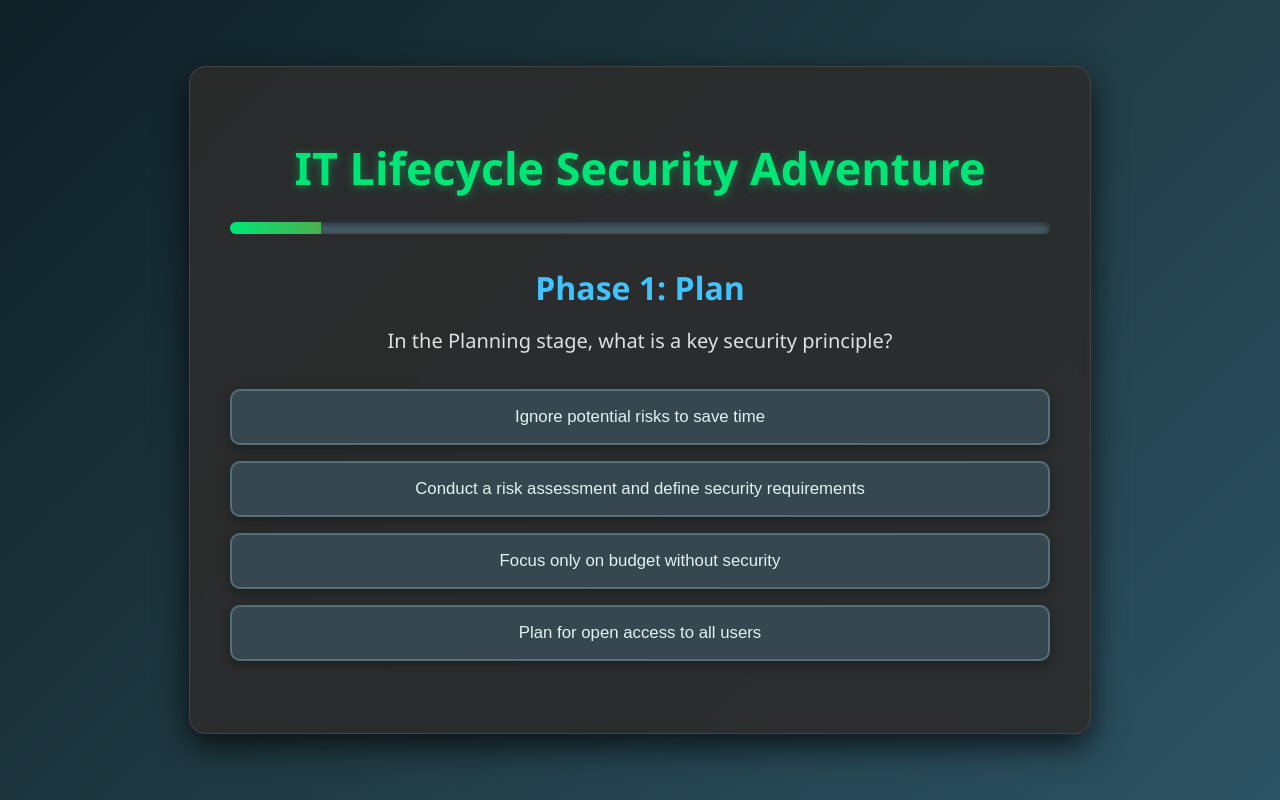
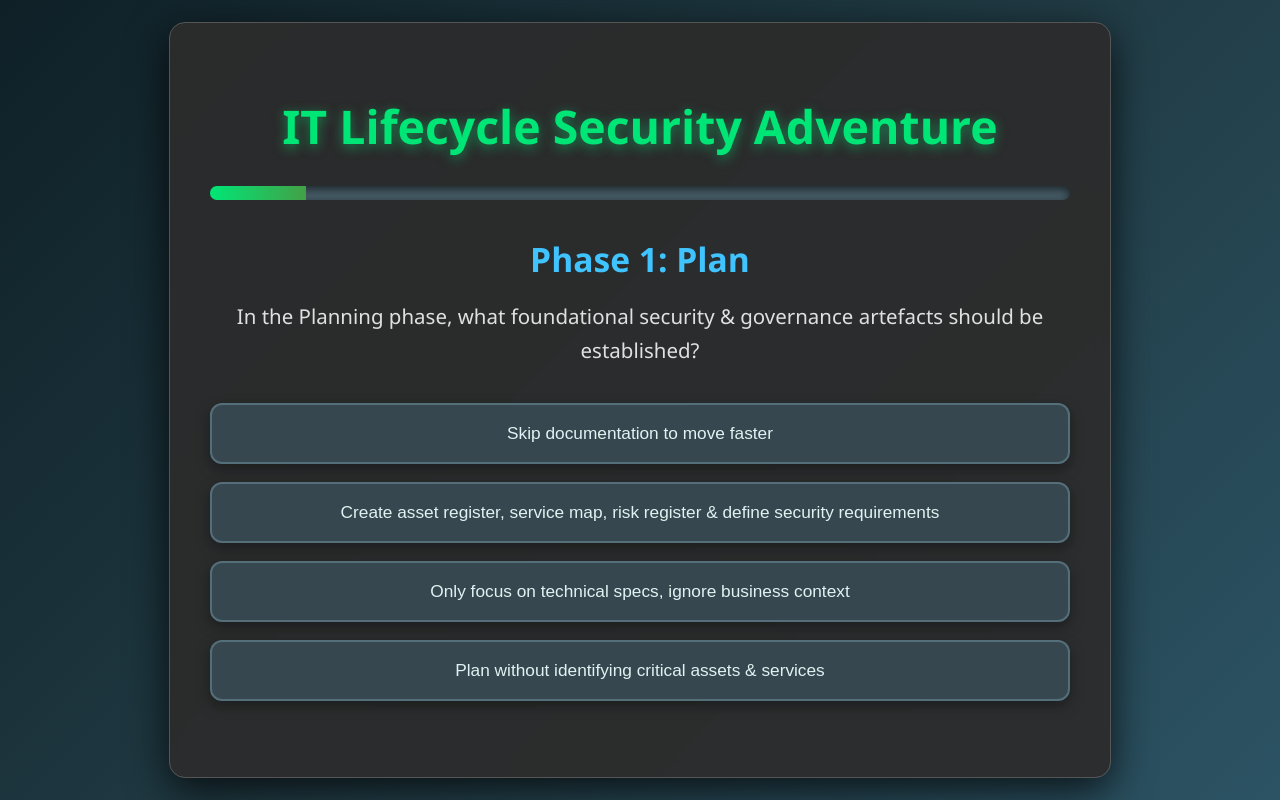
Before and after one commit to mr-r3b00t/service_lifecycle_adventure, a plain HTML site: page index.html in a window 1280 px wide. Drawn offline with Linux system fonts and the light colour scheme.

Commit message:
Update index.html

```diff
--- a/index.html
+++ b/index.html
@@ -3,7 +3,7 @@
 <head>
     <meta charset="UTF-8">
     <meta name="viewport" content="width=device-width, initial-scale=1.0">
-    <title>IT Lifecycle Security Adventure</title>
+    <title>IT Lifecycle Security Adventure - Enhanced</title>
     <style>
         body {
             font-family: 'Segoe UI', Tahoma, Geneva, Verdana, sans-serif;
@@ -19,84 +19,84 @@
         }
 
         #game-container {
-            background: rgba(44, 44, 44, 0.92);
+            background: rgba(44, 44, 44, 0.94);
             border-radius: 16px;
             padding: 40px;
-            max-width: 820px;
-            width: 92%;
-            box-shadow: 0 12px 32px rgba(0, 0, 0, 0.7);
+            max-width: 860px;
+            width: 94%;
+            box-shadow: 0 12px 40px rgba(0, 0, 0, 0.75);
             text-align: center;
             position: relative;
             overflow-y: auto;
-            max-height: 92vh;
-            backdrop-filter: blur(6px);
-            border: 1px solid #444;
+            max-height: 94vh;
+            backdrop-filter: blur(8px);
+            border: 1px solid #555;
         }
 
         h1 {
             color: #00e676;
-            font-size: 2.8em;
-            margin-bottom: 24px;
-            text-shadow: 0 2px 10px rgba(0, 230, 118, 0.4);
+            font-size: 2.9em;
+            margin-bottom: 28px;
+            text-shadow: 0 3px 12px rgba(0, 230, 118, 0.5);
         }
 
         #stage-title {
             color: #40c4ff;
-            font-size: 2em;
-            margin: 24px 0 16px;
+            font-size: 2.1em;
+            margin: 28px 0 18px;
             font-weight: 600;
         }
 
         #question {
-            font-size: 1.25em;
-            margin: 0 0 32px;
-            line-height: 1.6;
+            font-size: 1.28em;
+            margin: 0 0 36px;
+            line-height: 1.65;
         }
 
         .options {
             display: flex;
             flex-direction: column;
-            gap: 16px;
-            margin-bottom: 32px;
+            gap: 18px;
+            margin-bottom: 36px;
         }
 
         .option-btn {
             background: #37474f;
             border: 2px solid #546e7a;
             color: #e0f2f1;
-            padding: 16px 24px;
-            font-size: 1.05em;
-            border-radius: 10px;
+            padding: 18px 26px;
+            font-size: 1.08em;
+            border-radius: 12px;
             cursor: pointer;
-            transition: all 0.3s ease;
-            box-shadow: 0 4px 12px rgba(0,0,0,0.3);
+            transition: all 0.35s ease;
+            box-shadow: 0 5px 14px rgba(0,0,0,0.35);
         }
 
         .option-btn:hover:not(:disabled) {
             background: #455a64;
-            transform: translateY(-3px);
-            box-shadow: 0 8px 20px rgba(0,0,0,0.4);
+            transform: translateY(-4px);
+            box-shadow: 0 10px 24px rgba(0,0,0,0.45);
         }
 
         .option-btn.correct {
             background: #2e7d32;
             border-color: #1b5e20;
-            box-shadow: 0 0 20px rgba(46, 125, 50, 0.6);
+            box-shadow: 0 0 24px rgba(46, 125, 50, 0.7);
         }
 
         .option-btn.incorrect {
             background: #c62828;
             border-color: #b71c1c;
-            box-shadow: 0 0 20px rgba(198, 40, 40, 0.5);
+            box-shadow: 0 0 24px rgba(198, 40, 40, 0.6);
         }
 
         #feedback {
-            font-size: 1.15em;
-            margin: 24px 0;
-            padding: 20px;
-            border-radius: 10px;
+            font-size: 1.18em;
+            margin: 28px 0;
+            padding: 22px;
+            border-radius: 12px;
             display: none;
-            box-shadow: 0 6px 16px rgba(0,0,0,0.4);
+            box-shadow: 0 8px 20px rgba(0,0,0,0.45);
         }
 
         #feedback.correct { background: #1b5e20; color: #e8f5e9; }
@@ -105,82 +105,84 @@
         #next-btn, #restart-btn {
             background: #0288d1;
             color: white;
-            padding: 16px 40px;
-            font-size: 1.15em;
+            padding: 18px 48px;
+            font-size: 1.2em;
             border: none;
-            border-radius: 10px;
+            border-radius: 12px;
             cursor: pointer;
-            transition: all 0.3s ease;
-            margin: 20px 12px 0;
-            box-shadow: 0 6px 16px rgba(2, 136, 209, 0.3);
+            transition: all 0.35s ease;
+            margin: 24px 14px 0;
+            box-shadow: 0 8px 20px rgba(2, 136, 209, 0.35);
         }
 
         #next-btn:hover, #restart-btn:hover {
-            background: #0277bd;
-            transform: translateY(-3px);
-            box-shadow: 0 10px 24px rgba(2, 136, 209, 0.5);
+            transform: translateY(-4px);
+            box-shadow: 0 12px 28px rgba(2, 136, 209, 0.55);
         }
+
+        #next-btn { background: #0288d1; }
+        #next-btn:hover { background: #0277bd; }
 
         #restart-btn {
             background: #f57c00;
-            box-shadow: 0 6px 16px rgba(245, 124, 0, 0.4);
+            box-shadow: 0 8px 20px rgba(245, 124, 0, 0.45);
         }
 
         #restart-btn:hover {
             background: #ef6c00;
-            box-shadow: 0 10px 24px rgba(245, 124, 0, 0.6);
+            box-shadow: 0 12px 28px rgba(245, 124, 0, 0.65);
         }
 
         #progress-bar {
             background: #455a64;
-            border-radius: 20px;
-            height: 12px;
-            margin: 0 0 32px;
+            border-radius: 24px;
+            height: 14px;
+            margin: 0 0 36px;
             overflow: hidden;
-            box-shadow: inset 0 2px 6px rgba(0,0,0,0.5);
+            box-shadow: inset 0 3px 8px rgba(0,0,0,0.6);
         }
 
         #progress-fill {
-            background: linear-gradient(90deg, #00e676, #4caf50);
+            background: linear-gradient(90deg, #00e676, #43a047);
             height: 100%;
             width: 0;
-            transition: width 0.6s ease;
+            transition: width 0.7s ease;
         }
 
         .incident-alert {
             background: #d84315;
             color: white;
-            padding: 22px;
-            border-radius: 10px;
-            margin: 24px 0;
+            padding: 24px;
+            border-radius: 12px;
+            margin: 28px 0;
             font-weight: bold;
-            box-shadow: 0 6px 20px rgba(216, 67, 21, 0.5);
-            animation: pulse 1.8s infinite;
+            box-shadow: 0 8px 24px rgba(216, 67, 21, 0.6);
+            animation: pulse 1.6s infinite;
         }
 
         @keyframes pulse {
             0%, 100% { transform: scale(1); }
-            50% { transform: scale(1.04); }
+            50% { transform: scale(1.045); }
         }
 
         #result-screen {
             display: none;
-            padding: 40px 20px;
+            padding: 48px 24px;
         }
 
         #score-display {
-            font-size: 3.2em;
+            font-size: 3.6em;
             font-weight: bold;
-            margin: 30px 0;
+            margin: 36px 0;
         }
 
-        .pass { color: #00e676; text-shadow: 0 0 20px #00e676; }
-        .fail { color: #ff5252; text-shadow: 0 0 20px #ff5252; }
+        .pass { color: #00e676; text-shadow: 0 0 24px #00e676; }
+        .fail  { color: #ff5252; text-shadow: 0 0 24px #ff5252; }
 
         #result-message {
-            font-size: 1.4em;
-            margin: 20px 0 40px;
-            line-height: 1.5;
+            font-size: 1.45em;
+            margin: 24px 0 48px;
+            line-height: 1.6;
         }
     </style>
 </head>
@@ -196,7 +198,7 @@
             <div id="question"></div>
             <div class="options" id="options"></div>
             <div id="feedback"></div>
-            <button id="next-btn">Next Stage →</button>
+            <button id="next-btn">Next Phase →</button>
         </div>
 
         <div id="result-screen">
@@ -209,70 +211,70 @@
 
     <script>
         const stages = [
-            { name: "Plan", question: "In the Planning stage, what is a key security principle?",
+            { name: "Plan", question: "In the Planning phase, what foundational security & governance artefacts should be established?",
               options: [
-                { text: "Ignore potential risks to save time", correct: false, feedback: "Wrong – early risk identification prevents major issues." },
-                { text: "Conduct a risk assessment and define security requirements", correct: true, feedback: "Correct! Security starts with planning." },
-                { text: "Focus only on budget without security", correct: false, feedback: "Wrong – budget must include security controls." },
-                { text: "Plan for open access to all users", correct: false, feedback: "Wrong – least privilege should be planned." }
+                { text: "Skip documentation to move faster", correct: false, feedback: "Incorrect – lack of documentation creates blind spots." },
+                { text: "Create asset register, service map, risk register & define security requirements", correct: true, feedback: "Correct! Asset registers, service maps and key business documentation provide the context needed for effective security planning." },
+                { text: "Only focus on technical specs, ignore business context", correct: false, feedback: "Wrong – security must align with business value & dependencies." },
+                { text: "Plan without identifying critical assets & services", correct: false, feedback: "Wrong – you can't protect what you don't know exists." }
               ]},
-            { name: "Design", question: "How should security be integrated during Design?",
+            { name: "Design", question: "During Design, how do asset registers & service maps help security?",
               options: [
-                { text: "Add security as an afterthought", correct: false, feedback: "Wrong – too late and expensive." },
-                { text: "Use secure design patterns (encryption, auth, least privilege)", correct: true, feedback: "Correct – security by design." },
-                { text: "Prioritize aesthetics over secure protocols", correct: false, feedback: "Wrong – security first." },
-                { text: "Ignore compliance standards", correct: false, feedback: "Wrong – compliance shapes secure design." }
+                { text: "They are not needed once planning is done", correct: false, feedback: "Wrong – they inform secure architecture decisions." },
+                { text: "They help identify crown-jewel assets and design appropriate controls (segmentation, encryption, access models)", correct: true, feedback: "Correct – service maps reveal dependencies; asset registers highlight what needs protection." },
+                { text: "Use them only for compliance checkboxes", correct: false, feedback: "Wrong – they drive real risk-based design." },
+                { text: "Ignore them and design freely", correct: false, feedback: "Wrong – leads to unprotected critical paths." }
               ]},
-            { name: "Build", question: "What's essential for security in the Build stage?",
+            { name: "Build", question: "In Build, how should asset & service information be used?",
               options: [
-                { text: "Use unverified third-party libraries", correct: false, feedback: "Wrong – supply chain risk." },
-                { text: "Implement secure coding & regular code reviews", correct: true, feedback: "Correct – catches vulnerabilities early." },
-                { text: "Rush without testing code", correct: false, feedback: "Wrong – speed over safety fails." },
-                { text: "Store secrets in plain text", correct: false, feedback: "Wrong – use secret management." }
+                { text: "Build everything the same way regardless of criticality", correct: false, feedback: "Wrong – criticality should drive hardening levels." },
+                { text: "Apply security controls proportionate to asset criticality from the register & service map", correct: true, feedback: "Correct – high-value assets get stricter build standards (e.g. secure boot, code signing)." },
+                { text: "Don't tag or label assets during build", correct: false, feedback: "Wrong – tagging enables lifecycle tracking." },
+                { text: "Store all secrets in config files", correct: false, feedback: "Wrong – use vault solutions referenced in design." }
               ]},
-            { name: "Test", question: "What security testing is critical in Test stage?",
+            { name: "Test", question: "How do service maps support security testing?",
               options: [
-                { text: "Only functional testing", correct: false, feedback: "Wrong – misses security flaws." },
-                { text: "Penetration testing & vulnerability scanning", correct: true, feedback: "Correct – finds real exploits." },
-                { text: "Test directly in production", correct: false, feedback: "Wrong – use isolated environments." },
-                { text: "Skip input validation tests", correct: false, feedback: "Wrong – XSS & injection common." }
+                { text: "They have no role in testing", correct: false, feedback: "Wrong – they show attack paths." },
+                { text: "They help scope penetration tests and identify critical integration points to validate", correct: true, feedback: "Correct – testers can focus on high-risk interfaces & crown jewels." },
+                { text: "Only test low-value assets", correct: false, feedback: "Wrong – opposite approach needed." },
+                { text: "Skip testing privileged accounts", correct: false, feedback: "Wrong – critical assets often have elevated access." }
               ]},
-            { name: "Deploy", question: "How to secure the Deployment stage?",
+            { name: "Deploy", question: "During Deployment, why maintain accurate asset registers?",
               options: [
-                { text: "Deploy without monitoring", correct: false, feedback: "Wrong – blind deployment risky." },
-                { text: "Use CI/CD with security gates & signed artifacts", correct: true, feedback: "Correct – controlled & auditable." },
-                { text: "Expose all ports publicly", correct: false, feedback: "Wrong – minimize attack surface." },
-                { text: "No rollback plan", correct: false, feedback: "Wrong – always prepare for failure." }
+                { text: "No need – deployment is the end", correct: false, feedback: "Wrong – registers must reflect production reality." },
+                { text: "To ensure all deployed assets are inventoried, tagged, monitored & included in CMDB / service maps", correct: true, feedback: "Correct – accurate inventory enables monitoring, patching & incident response." },
+                { text: "Deploy without updating documentation", correct: false, feedback: "Wrong – creates blind spots in operations." },
+                { text: "Expose management interfaces", correct: false, feedback: "Wrong – use network controls informed by maps." }
               ]},
-            { name: "Operate", question: "What ongoing security is vital in Operate?",
+            { name: "Operate", question: "In Operate, what is the ongoing role of asset registers & service maps?",
               options: [
-                { text: "No logging or monitoring", correct: false, feedback: "Wrong – visibility is essential." },
-                { text: "Continuous monitoring, logging & patch management", correct: true, feedback: "Correct – detect & respond fast." },
-                { text: "Unlimited access to logs", correct: false, feedback: "Wrong – protect log integrity." },
-                { text: "Ignore user security awareness", correct: false, feedback: "Wrong – humans are the weakest link." }
+                { text: "Archive them after go-live", correct: false, feedback: "Wrong – they must stay current." },
+                { text: "Use them for continuous monitoring, vulnerability management, patch prioritisation & incident scoping", correct: true, feedback: "Correct – live asset & service awareness is essential for effective operations security." },
+                { text: "Only use for annual audits", correct: false, feedback: "Wrong – real-time usage required." },
+                { text: "Ignore changes to the environment", correct: false, feedback: "Wrong – drift breaks security." }
               ],
               incident: true
             },
-            { name: "Incident Response", question: "SolarWinds supply-chain attack (2020) – first step in response?",
+            { name: "Incident Response", question: "SolarWinds supply-chain attack – how do asset registers & service maps help during incident response?",
               options: [
-                { text: "Ignore it and wait", correct: false, feedback: "Wrong – delays make it worse." },
-                { text: "Detect → Analyze → Contain the breach quickly", correct: true, feedback: "Correct – NIST IR: Contain first!" },
-                { text: "Publicly announce before investigation", correct: false, feedback: "Wrong – understand scope first." },
-                { text: "Blame users without evidence", correct: false, feedback: "Wrong – follow facts." }
+                { text: "They slow down the response", correct: false, feedback: "Wrong – they accelerate scoping." },
+                { text: "Quickly identify impacted assets, affected services & business-critical dependencies", correct: true, feedback: "Correct – accurate inventory & mapping = faster containment & communication." },
+                { text: "Not relevant – just rebuild everything", correct: false, feedback: "Wrong – blind rebuild wastes time & misses scope." },
+                { text: "Only useful after the incident", correct: false, feedback: "Wrong – needed during." }
               ]},
-            { name: "Manage", question: "Post-incident in Manage stage – best action?",
+            { name: "Manage", question: "In the Manage phase, how should asset & service documentation be handled?",
               options: [
-                { text: "Do nothing after recovery", correct: false, feedback: "Wrong – learn nothing." },
-                { text: "Conduct post-mortem & improve controls", correct: true, feedback: "Correct – build resilience." },
-                { text: "Reduce security budget", correct: false, feedback: "Wrong – opposite needed." },
-                { text: "Permanently isolate everything", correct: false, feedback: "Wrong – balance needed." }
+                { text: "Review only during audits", correct: false, feedback: "Wrong – continuous governance needed." },
+                { text: "Regularly review & update asset registers, service maps & key business documentation as part of risk & change management", correct: true, feedback: "Correct – living documentation supports sustained security posture." },
+                { text: "Allow documentation to become outdated", correct: false, feedback: "Wrong – creates governance gaps." },
+                { text: "Remove old assets without record", correct: false, feedback: "Wrong – breaks chain of custody." }
               ]},
-            { name: "Retire", question: "Security best practice when Retiring systems?",
+            { name: "Retire", question: "During system Retirement, what must happen with asset registers & documentation?",
               options: [
-                { text: "Leave data on old hardware", correct: false, feedback: "Wrong – data breach risk." },
-                { text: "Secure wipe, cryptographic erase & safe disposal", correct: true, feedback: "Correct – data protection until end." },
-                { text: "Hand over to unknown third party", correct: false, feedback: "Wrong – chain of custody." },
-                { text: "Ignore retention policies", correct: false, feedback: "Wrong – legal requirements." }
+                { text: "Leave retired assets in the register", correct: false, feedback: "Wrong – creates false positives." },
+                { text: "Formally decommission assets, securely wipe data, update registers, service maps & archive business documentation appropriately", correct: true, feedback: "Correct – clean closure prevents shadow IT & data exposure." },
+                { text: "Hand over hardware without wiping", correct: false, feedback: "Wrong – major data breach risk." },
+                { text: "Delete all records immediately", correct: false, feedback: "Wrong – retain for compliance & lessons learned." }
               ]}
         ];
 
@@ -280,17 +282,17 @@
         let score = 0;
         let selected = null;
 
-        const stageTitleEl = document.getElementById('stage-title');
-        const questionEl = document.getElementById('question');
-        const optionsEl = document.getElementById('options');
-        const feedbackEl = document.getElementById('feedback');
-        const nextBtn = document.getElementById('next-btn');
-        const restartBtn = document.getElementById('restart-btn');
-        const progressFill = document.getElementById('progress-fill');
-        const gameplayDiv = document.getElementById('gameplay');
-        const resultScreen = document.getElementById('result-screen');
-        const scoreDisplay = document.getElementById('score-display');
-        const resultMessage = document.getElementById('result-message');
+        const stageTitleEl   = document.getElementById('stage-title');
+        const questionEl     = document.getElementById('question');
+        const optionsEl      = document.getElementById('options');
+        const feedbackEl     = document.getElementById('feedback');
+        const nextBtn        = document.getElementById('next-btn');
+        const restartBtn     = document.getElementById('restart-btn');
+        const progressFill   = document.getElementById('progress-fill');
+        const gameplayDiv    = document.getElementById('gameplay');
+        const resultScreen   = document.getElementById('result-screen');
+        const scoreDisplay   = document.getElementById('score-display');
+        const resultMessage  = document.getElementById('result-message');
 
         function loadStage() {
             const stage = stages[currentStage];
@@ -301,13 +303,12 @@
             nextBtn.style.display = 'none';
             selected = null;
 
-            // Clear previous incident alert if any
             document.querySelectorAll('.incident-alert').forEach(el => el.remove());
 
             if (stage.incident) {
                 const alert = document.createElement('div');
                 alert.className = 'incident-alert';
-                alert.textContent = "SECURITY INCIDENT DETECTED! (SolarWinds-style supply chain compromise)";
+                alert.textContent = "SECURITY INCIDENT DETECTED! (SolarWinds-style supply chain compromise – 2020)";
                 questionEl.before(alert);
             }
 
@@ -330,12 +331,8 @@
             const buttons = optionsEl.querySelectorAll('.option-btn');
             buttons.forEach((b, i) => {
                 b.disabled = true;
-                if (i === idx) {
-                    b.classList.add(isCorrect ? 'correct' : 'incorrect');
-                }
-                if (stages[currentStage].options[i].correct) {
-                    b.classList.add('correct');
-                }
+                if (i === idx) b.classList.add(isCorrect ? 'correct' : 'incorrect');
+                if (stages[currentStage].options[i].correct) b.classList.add('correct');
             });
 
             feedbackEl.textContent = stages[currentStage].options[idx].feedback;
@@ -363,8 +360,8 @@
             scoreDisplay.className = passed ? 'pass' : 'fail';
 
             resultMessage.textContent = passed
-                ? "Excellent! You achieved Security Lifecycle Operator status. Your organization would be much safer with your decisions."
-                : "Mission incomplete. You scored below the 75% security threshold. Review the lifecycle controls and try again!";
+                ? "Outstanding! You demonstrated strong understanding of secure IT lifecycle management — including critical asset visibility, service mapping and documentation hygiene."
+                : "Mission requires improvement. You need at least 75% to pass. Focus especially on maintaining accurate asset registers, service maps and business documentation throughout the lifecycle — then try again!";
 
             restartBtn.style.display = 'block';
         }
@@ -386,7 +383,7 @@
             loadStage();
         };
 
-        // Start game
+        // Start the game
         loadStage();
     </script>
 </body>
```
